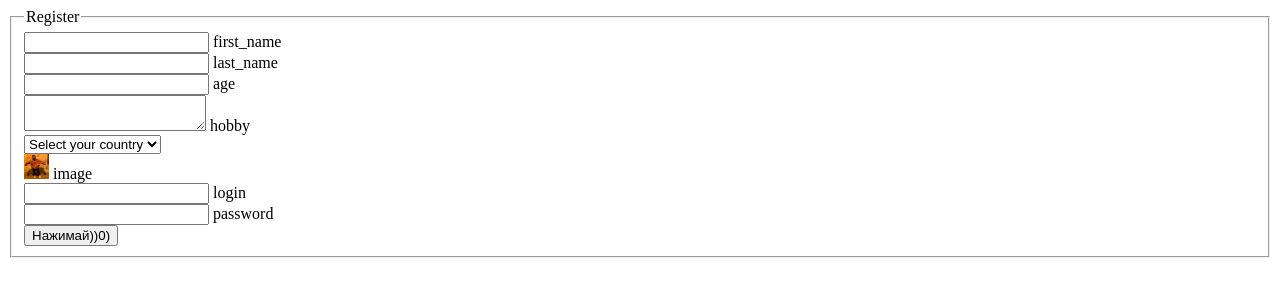
After one commit to diakivnych/First_project, a Flask app: page /users/new_user in a window 1280 px wide. The commit adds this page. Shown: the top 300 px of the page. Run offline with Flask 2, Linux system fonts and the light colour scheme.

Commit message:
second version

```diff
--- a/static/style.css
+++ b/static/style.css
@@ -1,10 +1,34 @@
-html {
-  background-color: paleturquoise;
-  font-size: 40px;
+/*
+*{
+  font-size: 30px;
+  text-align: center;
+  height: 10000px;
+}
+.header{
+  background-color: rgb(126, 126, 126);
+  height: 50px;
+  margin-bottom: 5px;
 }
 
-body {
-  background: rgb(255, 160, 7);
-  padding: 20px;
-  border: 1px solid rgb(236, 0, 0);
+.sidebar1{
+  width: 15%;
+  background-color: tomato;
+  float: left;
+  min-height: 500px
 }
+
+.sidebar2{
+  width: 15%;
+  background-color: tomato;
+  float: left;
+  min-height: 500px;
+}
+.content{
+  width: 69%;
+  background-color:rgb(255, 160, 7);
+  float: left;
+  min-height: 500px;
+  margin-left: 0.5%;
+  margin-right: 0.5%;
+}
+*/
--- /dev/null
+++ b/templates/new_user.html
@@ -0,0 +1,29 @@
+<!DOCTYPE html>
+<html>
+    <head>
+        <title>Register new person</title>
+        <link rel=stylesheet type=text/css href="{{ url_for('static', filename='style.css') }}">
+    </head>
+    <body>
+        <form action=""></form>
+        <fieldset>
+            <legend> Register </legend>
+            <label><input type="text" required> first_name</label><br>
+            <label><input type="text" required> last_name</label><br>
+            <label><input type="text" required> age</label><br>
+            <label><textarea></textarea> hobby</label><br>
+            <select name="country">
+                <option>Select your country</option>
+                <option value="Россия">Turkmenistan</option>
+                <option value="Украина">Turkmenistan</option>
+                <option value="Беларусь">Turkmenistan</option>
+                <option value="Беларусь">Turkmenistan</option>
+              </select><br>
+            <label><input type="image" name="submitbutton" alt="insert image"
+            src="{{url_for('static', filename='img1.jpg')}}" width="25:px" height="25:px"> image</label><br>
+            <input type="text" id="login"><label for="qwerty"> login</label><br>
+            <input type="password" id="password"><label for="qwerty"> password</label><br>
+            <input type="submit" value="Нажимай))0)">
+        </fieldset>
+    </body>
+</html>
--- a/test.py
+++ b/wsgi.py
@@ -22,9 +22,19 @@ def all_users():
     return render_template("all_users.html",
                             human = db)
 
+@app.route('/')
+def hello():
+    return "Hello World"
+
+@app.route('/users/new_user')
+def add_user():
+    return render_template("new_user.html")
+
+@app.route('/users/author')
+def author():
+    return render_template("author.html")
+
 if __name__ == "__main__":
-    app.run()
+    app.run(host='0.0.0.0')
 
 db.close()
-
-#<link rel=stylesheet type=text/css href="{{ url_for('css', filename='style.css') }}">
```
Also changed, not shown: requirements.txt (added, +53 -0 lines), templates/all_users.html (+1 -12 lines), templates/author.html (added, +12 -0 lines), templates/index.html (+13 -2 lines).
